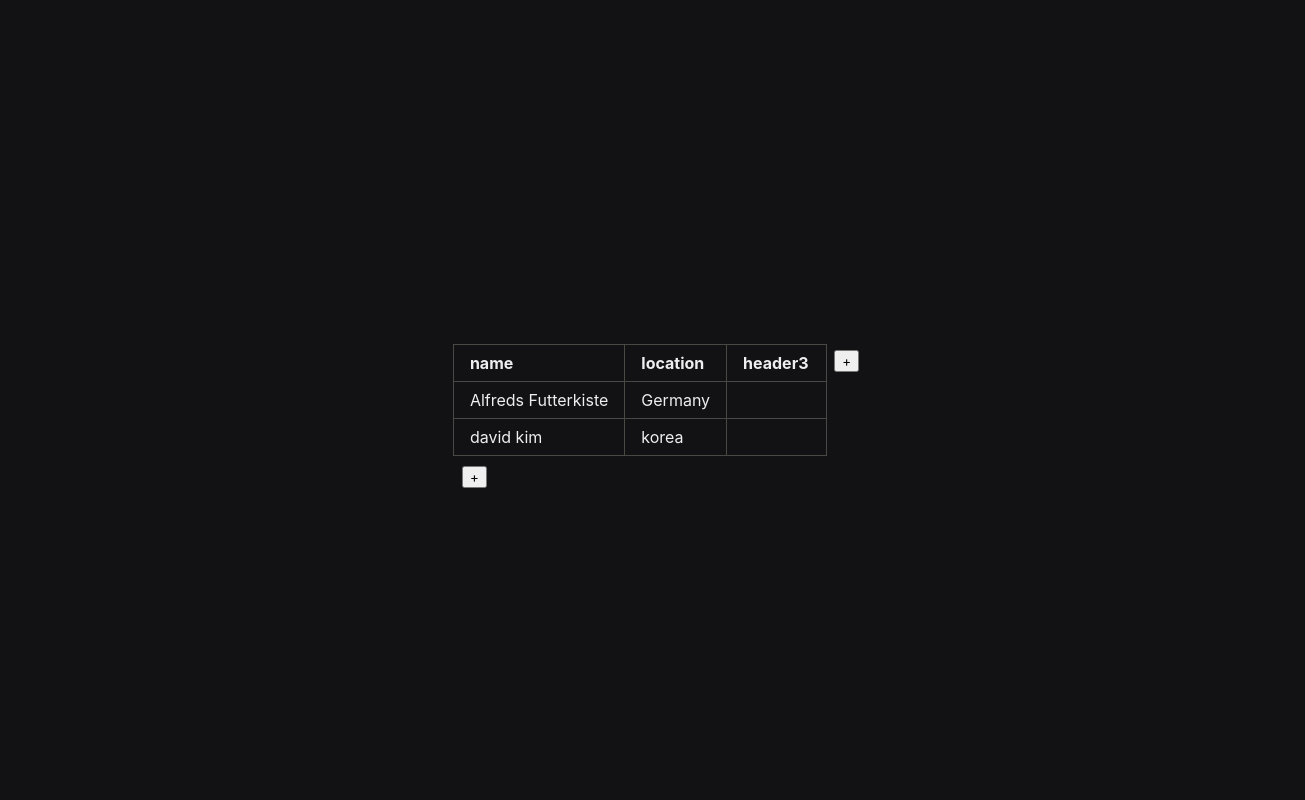
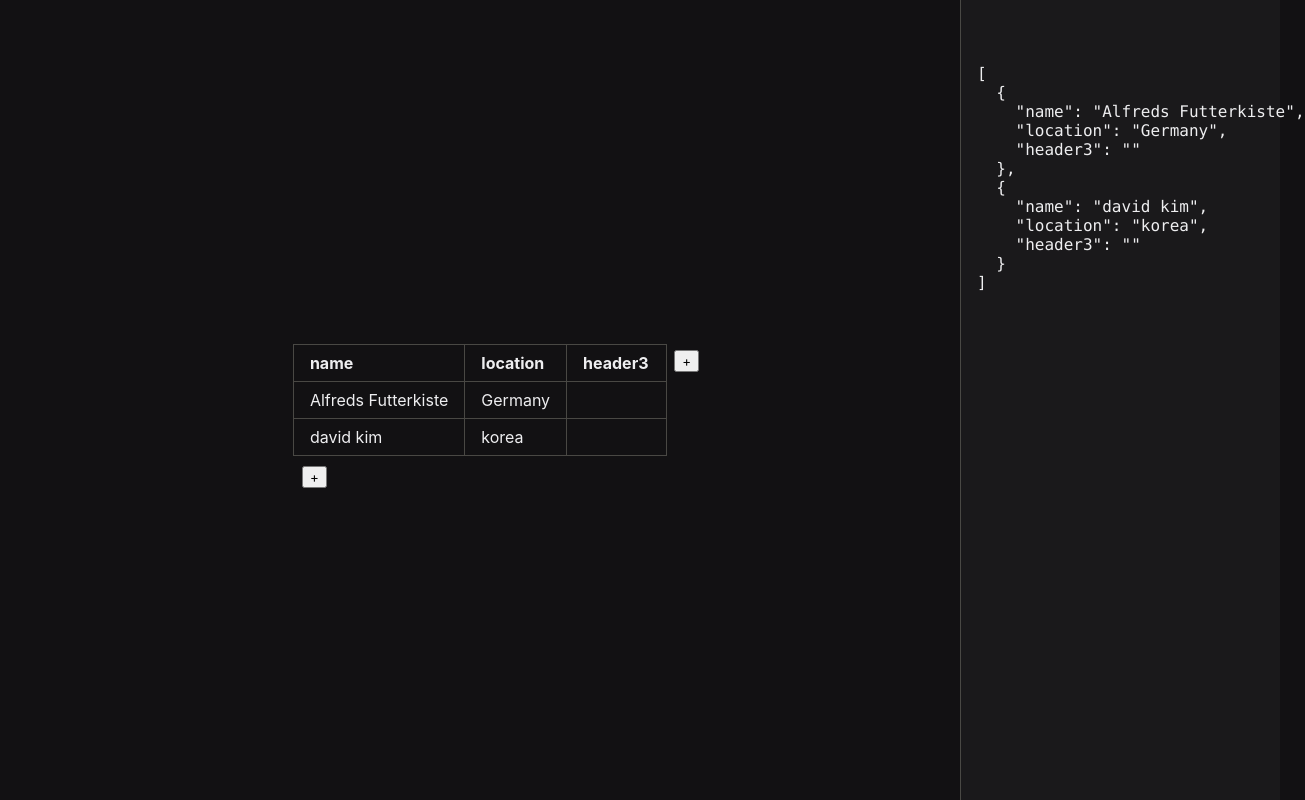
Before and after one commit to VizProg/prog, a Next.js app: page / in a window 1280 px wide. Shown: the whole page, 1305 px wide, since content can reach past the window. Built offline with nearby package versions, Linux system fonts and the light colour scheme.

Commit message:
getting a side panel and displaying data

```diff
--- /dev/null
+++ b/components/Sidepanel.tsx
@@ -0,0 +1,24 @@
+import React from "react";
+import { styled } from "@/stitches.config";
+
+const Container = styled("div", {
+  display: 'flex',
+  flexDirection: 'column',
+  gap: '$3',
+  minWidth: '320px',
+  padding: '$3',
+  borderLeft: '1px solid $fgBorder',
+  backgroundColor: '$mauve2',
+  minHeight: '100vh',
+})
+
+export const SidePanel = ({ children }: { children: React.ReactNode }) => {
+
+
+  return (
+    <Container>
+      {children}
+    </Container>
+  )
+
+}
--- a/pages/index.tsx
+++ b/pages/index.tsx
@@ -1,15 +1,14 @@
 import Head from 'next/head'
 import { styled } from '@/stitches.config'
 import { useState } from 'react'
+import { SidePanel } from '@/components/Sidepanel'
 
 const Main = styled("main", {
   minHeight: "100vh",
   display: 'flex',
-  flexDirection: 'column',
   minWidth: "100vw",
-  justifyContent: 'center',
+  justifyContent: 'space-between',
   alignItems: 'center',
-  gap: '$6'
 })
 
 const StyledHeader = styled("th", {
@@ -33,11 +32,11 @@
 })
 
 const StyledRow = styled("tr", {
-  "&:not(:last-child) td": {
+  "& td": {
     borderBottom: '1px solid $fgBorder',
     borderRight: '1px solid $fgBorder'
   },
-  "&:not(:last-child) th": {
+  " th": {
     borderBottom: '1px solid $fgBorder',
     borderRight: '1px solid $fgBorder'
   },
@@ -66,6 +65,9 @@
   }])
 
 
+  const [selected, setSelected] = useState('')
+
+
   const getHeaders = (tableData: object) => {
     if (typeof tableData === 'object' && tableData !== null) {
       return Object.keys(tableData)
@@ -75,12 +77,15 @@
 
   const headerValues = getHeaders(data[0]);
 
-  console.log(data)
 
   return (
     <Main>
+      <div style={{ position: 'relative', display: 'flex', width: '100%', justifyContent: 'center', alignItems: 'center' }}>
         <div style={{ position: 'relative' }}>
-        <StyledTable>
+          <StyledTable onClick={() => { setSelected("table") }}
+            css={{
+              border: selected === 'table' ? "2px solid $orange10" : ""
+            }}>
             <tbody>
               <StyledRow>
                 {headerValues && headerValues.map((header, i) => {
@@ -98,8 +103,6 @@
                   <StyledRow key={i}>{cells}</StyledRow>
                 )
               })}
-            <StyledRow>
-            </StyledRow>
             </tbody>
           </StyledTable>
           <Button css={{
@@ -118,13 +121,11 @@
                 newKey = "newField_" + (i + 1);
                 i++
               }
-
               newData.map((row) => {
                 row[newKey] = ''
               })
               console.log(newData)
               setData(newData)
-
             }}>
             +
           </Button>
@@ -141,8 +142,18 @@
               setData([...data, newObject])
             }
           }}> + </Button>
+        </div>
 
       </div>
+      <SidePanel>
+
+        <h2>{selected} </h2>
+
+        <pre>
+          {JSON.stringify(data, null, 2)}
+        </pre>
+
+      </SidePanel>
     </Main >
   )
 }
```
Lines whose indentation alone changed are shown as unchanged.
